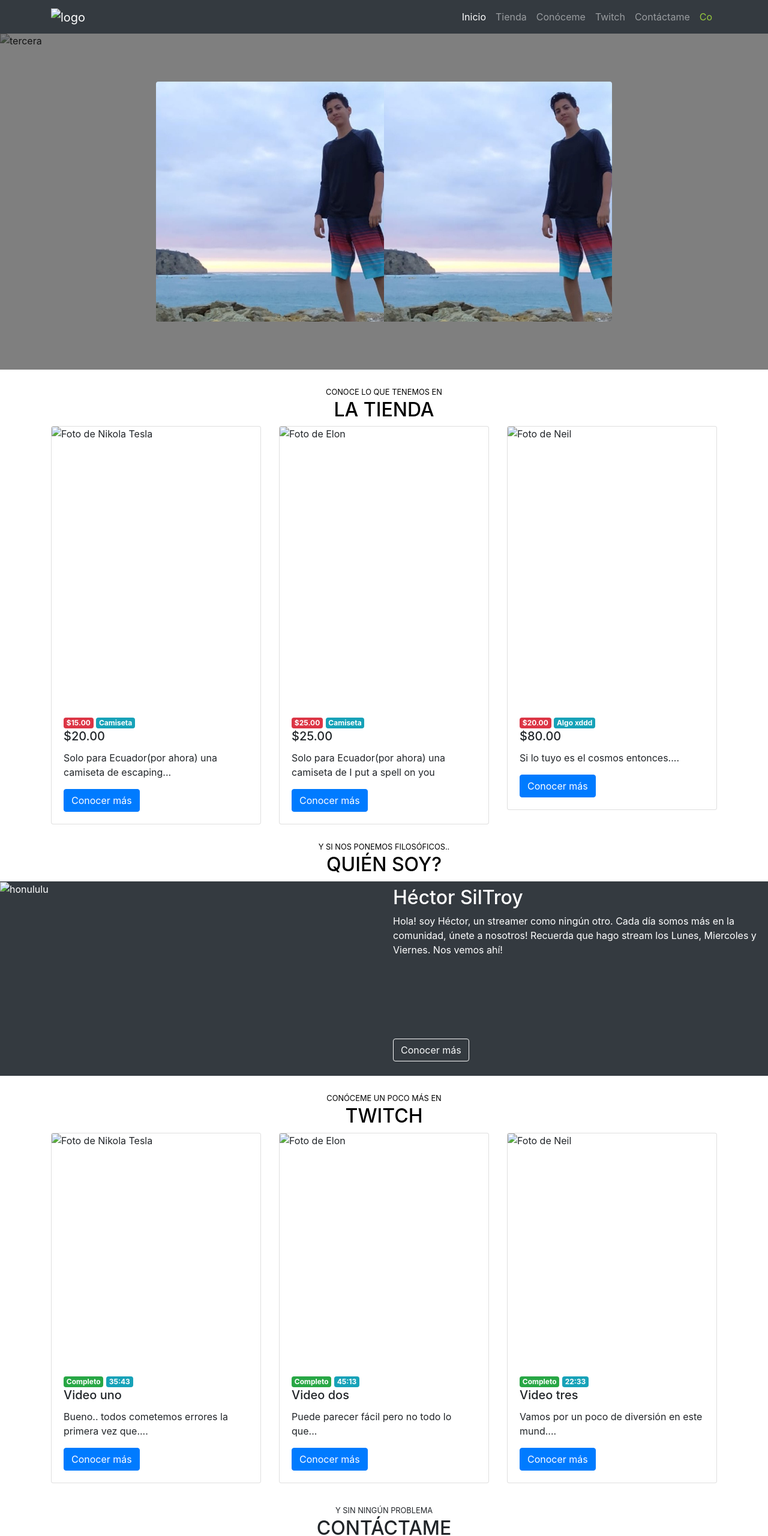
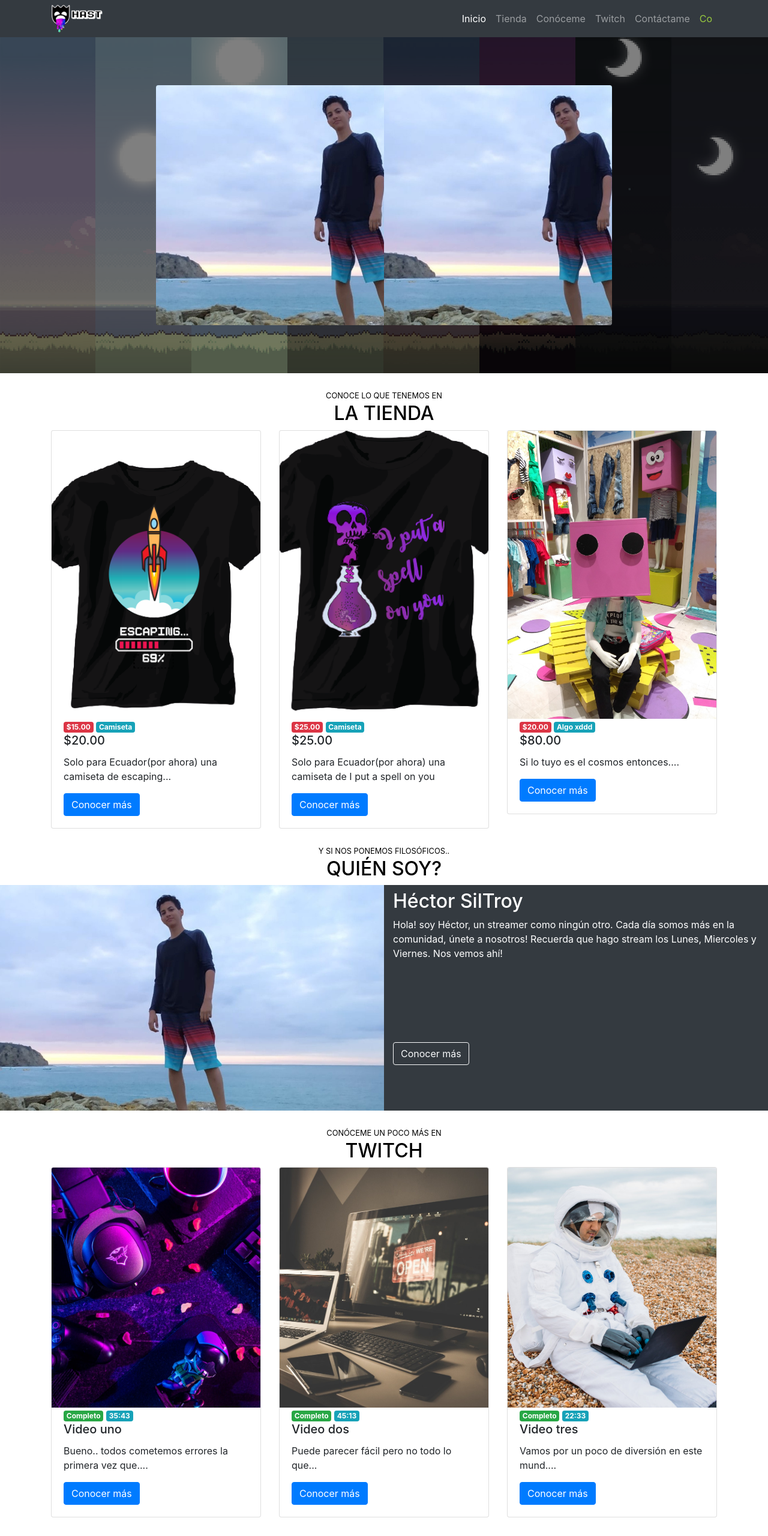
Before and after one commit to DavidSilTroy/HAST_WEB, a plain HTML site: page index.html in a window 1280 px wide. Shown: the top 2560 px of the page at 60% size. Drawn offline with nearby package versions, Linux system fonts and the light colour scheme.

Commit message:
Corrigiendo el src del index

```diff
--- a/index.html
+++ b/index.html
@@ -61,7 +61,7 @@
 <nav class="navbar navbar-expand-lg navbar-dark bg-dark ">
 	<div class="container">
 		<a class="navbar-brand pb-0 pt-0" href="http://localhost/proyectos/Visual%20Studio%20Code/php-Hast/#">
-		<img src="./HectorSilTroy_files/logo.png" alt="logo" class="logo">
+		<img src="img/logo.png" alt="logo" class="logo">
 		</a>
 		<button class="navbar-toggler" type="button" data-toggle="collapse" data-target="#navbar" aria-controls="navbarSupportedContent" aria-expanded="false" aria-label="Toggle navigation">
 		<span class="navbar-toggler-icon"></span>
@@ -99,25 +99,25 @@
     <div id="carousel" class="carousel slide carousel-fade pointer-event" data-ride="carousel" data-pause="false">
     <div class="carousel-inner">
         <div class="carousel-item">
-        <img src="./HectorSilTroy_files/carousel-1.jpg" class="d-block w-100" alt="primera">
+        <img src="img/carousel-1.jpg" class="d-block w-100" alt="primera">
         </div>
         <div class="carousel-item">
-        <img src="./HectorSilTroy_files/carousel-2.jpg" class="d-block w-100" alt="segunda">
+        <img src="img/carousel-2.jpg" class="d-block w-100" alt="segunda">
         </div>
         <div class="carousel-item">
-        <img src="./HectorSilTroy_files/carousel-3.jpg" class="d-block w-100" alt="tercera">
+        <img src="img/carousel-3.jpg" class="d-block w-100" alt="tercera">
         </div>
         <div class="carousel-item">
-        <img src="./HectorSilTroy_files/carousel-4.jpg" class="d-block w-100" alt="tercera">
+        <img src="img/carousel-4.jpg" class="d-block w-100" alt="tercera">
         </div>
         <div class="carousel-item">
-        <img src="./HectorSilTroy_files/carousel-5.jpg" class="d-block w-100" alt="tercera">
+        <img src="img/carousel-5.jpg" class="d-block w-100" alt="tercera">
         </div>
         <div class="carousel-item">
-        <img src="./HectorSilTroy_files/carousel-6.jpg" class="d-block w-100" alt="tercera">
+        <img src="img/carousel-6.jpg" class="d-block w-100" alt="tercera">
         </div>
         <div class="carousel-item active">
-        <img src="./HectorSilTroy_files/carousel-7.jpg" class="d-block w-100" alt="tercera">
+        <img src="img/carousel-7.jpg" class="d-block w-100" alt="tercera">
         </div>
     </div>
     <div class="overlay">
@@ -161,7 +161,7 @@
     <div class="row">
         <div class="col-md-4 mb-4 ">
         <div class="card">
-            <img src="./HectorSilTroy_files/shop-1.png" class="card-img-top hast-shop-img" alt="Foto de Nikola Tesla">
+            <img src="img/shop-1.png" class="card-img-top hast-shop-img" alt="Foto de Nikola Tesla">
             <div class="card-body pt-0">
             <div class="badges">
                 <span class="badge badge-danger">$15.00</span>
@@ -177,7 +177,7 @@
         </div>
         <div class="col-md-4 mb-4">
         <div class="card">
-            <img src="./HectorSilTroy_files/shop-2.png" class="card-img-top hast-shop-img" alt="Foto de Elon">
+            <img src="img/shop-2.png" class="card-img-top hast-shop-img" alt="Foto de Elon">
             <div class="card-body pt-0">
             <div class="badges">
                 <span class="badge badge-danger">$25.00</span>
@@ -193,7 +193,7 @@
         </div>
         <div class="col-md-4 mb-4">
         <div class="card">
-            <img src="./HectorSilTroy_files/shop-3.jpg" class="card-img-top hast-shop-img" alt="Foto de Neil">
+            <img src="img/shop-3.jpg" class="card-img-top hast-shop-img" alt="Foto de Neil">
             <div class="card-body pt-0">
             <div class="badges">
                 <span class="badge badge-danger">$20.00</span>
@@ -228,7 +228,7 @@
     <div class="container-fluid">
     <div class="row">
         <div class="col-12 col-lg-6 pl-0 pr-0">
-        <img src="./HectorSilTroy_files/hero.jpg" class="about-me-img" alt="honululu">
+        <img src="img/hero.jpg" class="about-me-img" alt="honululu">
         </div>
         <div class="col-12 col-lg-6 pt-2 pb-4">
         <h2>Héctor SilTroy</h2>
@@ -265,7 +265,7 @@
     <div class="row">
         <div class="col-md-4 mb-4">
         <div class="card">
-            <img src="./HectorSilTroy_files/twitch-1.jpg" class="card-img-top hast-twitch-img" alt="Foto de Nikola Tesla">
+            <img src="img/twitch-1.jpg" class="card-img-top hast-twitch-img" alt="Foto de Nikola Tesla">
             <div class="card-body pt-0">
             <div class="badges">
                 <span class="badge badge-success">Completo</span>
@@ -281,7 +281,7 @@
         </div>
         <div class="col-md-4 mb-4">
         <div class="card">
-            <img src="./HectorSilTroy_files/twitch-2.jpg" class="card-img-top hast-twitch-img" alt="Foto de Elon">
+            <img src="img/twitch-2.jpg" class="card-img-top hast-twitch-img" alt="Foto de Elon">
             <div class="card-body pt-0">
             <div class="badges">
                 <span class="badge badge-success">Completo</span>
@@ -297,7 +297,7 @@
         </div>
         <div class="col-md-4 mb-4">
         <div class="card">
-            <img src="./HectorSilTroy_files/twitch-3.jpg" class="card-img-top hast-twitch-img" alt="Foto de Neil">
+            <img src="img/twitch-3.jpg" class="card-img-top hast-twitch-img" alt="Foto de Neil">
             <div class="card-body pt-0">
             <div class="badges">
                 <span class="badge badge-success">Completo</span>
```
